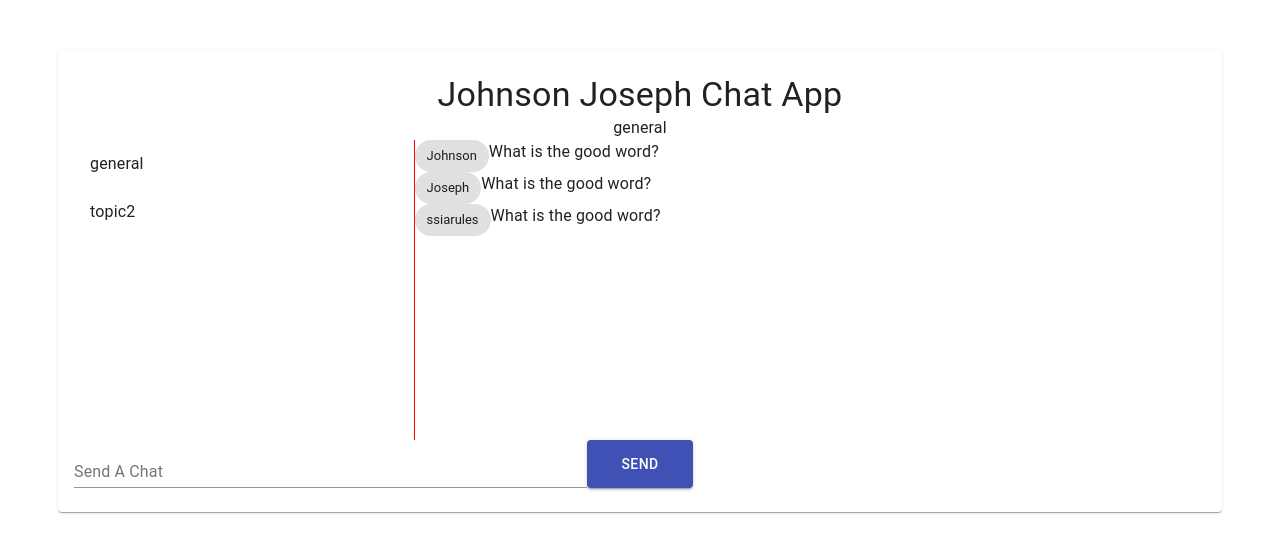
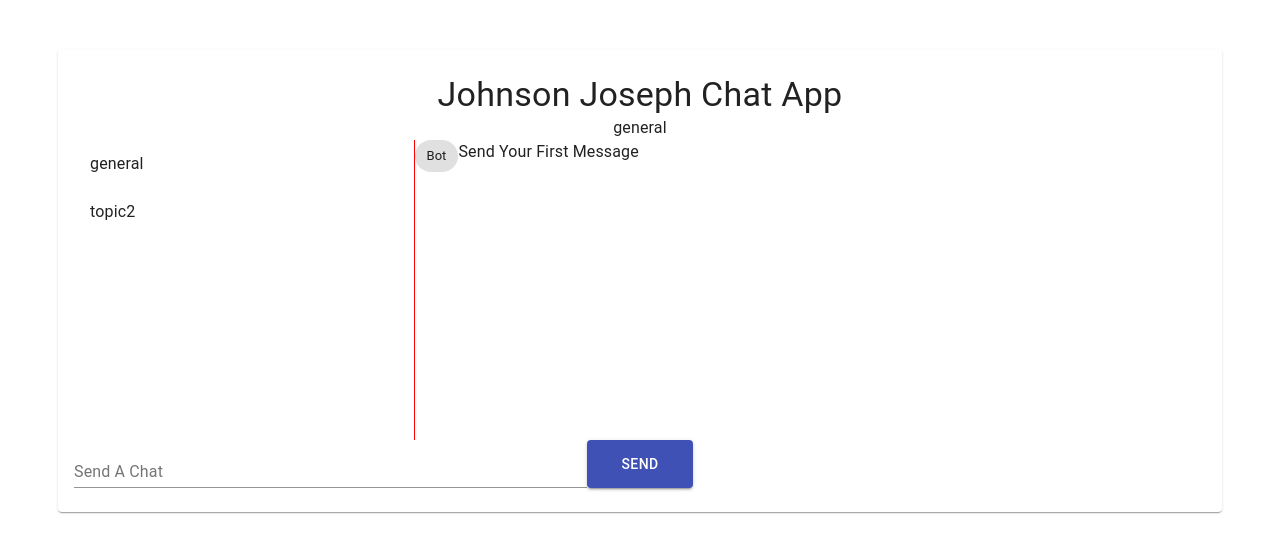
Before and after one commit to ssiarules/chatbotapp, a React (Create React App) app: page / in a window 1280 px wide. Shown: the top 552 px of the page. Built offline with nearby package versions, Linux system fonts and the light colour scheme; no server answers.

Commit message:
made additional changes

```diff
--- a/src/Store.js
+++ b/src/Store.js
@@ -18,15 +18,13 @@ we have to retain all of our current messages while adding the new one into the
 
 const initialState = {
     general: [
-        {from: 'Johnson', msg: 'What is the good word?'},
-        {from: 'Joseph', msg: 'What is the good word?'},
-        {from: 'ssiarules', msg: 'What is the good word?'},
+        {from: 'Bot', msg: 'Send Your First Message'},
+
 
     ],
     topic2: [
-        {from: 'Johnson', msg: 'What is the good word?'},
-        {from: 'Joseph', msg: 'What is the good word?'},
-        {from: 'ssiarules', msg: 'What is the good word?'},
+        {from: 'Bot', msg: 'Send Your First Message'},
+
 
     ]
 }
@@ -79,7 +77,7 @@ const [allChats, dispatch] = React.useReducer(reducer, initialState) //takes two
     });
     }
 
-    const user = 'johnsonjoseph' + Math.random(100).toFixed(2)
+    const user = 'User' + Math.random(100).toFixed(2)
 
     //return a context provider with a value that is going to be passed in
     //props.children we define this as a higher-order component
```
Also changed, not shown: 1 other file (tests, documents, lock files or other folders).
